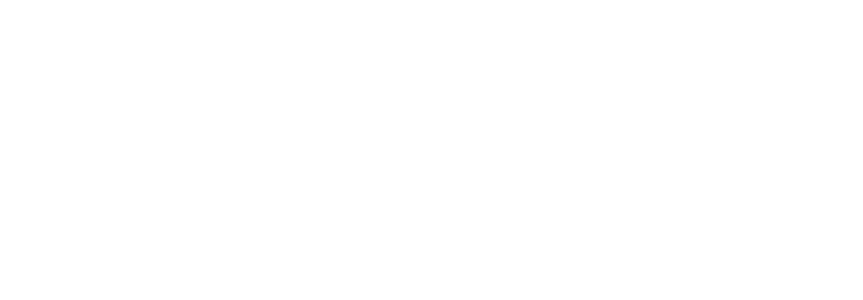
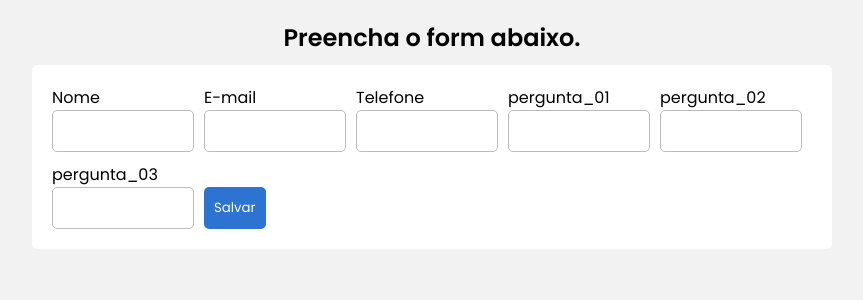
Before and after one commit to Hygordrt/CRUD_REACT_SqLite, a React (Create React App) app in the folder front_end/: page / in a window 1280 px wide. Shown: the top 300 px of the page, without its empty margins (208-1071 px from the left). Built offline with nearby package versions, Linux system fonts and the light colour scheme.

Commit message:
Criação do formulario e ajustes no style

```diff
--- a/front_end/src/App.js
+++ b/front_end/src/App.js
@@ -1,9 +1,33 @@
+import GlobalStyle from "./styles/global";
+import Styled from "styled-components";
+
+import { ToastContainer } from "react-toastify";
+import Form from "./components/Form";
+// import { toast } from "react-toastify/dist/components";
+
+const Container = Styled.div`
+  width:100%;
+  max-width: 800px;
+  margin-top: 20px;
+  display: flex;
+  flex-direction: column;
+  align-items: center;
+  gap: 10px;
+`;
+
+const Title = Styled.h2``;
 
 function App() {
   return (
-    <div className="App">
+    <>
+      <Container>
+        <Title>Preencha o form abaixo.</Title>
+        <Form/>
 
-    </div>
+      </Container>
+      {/* <ToastContainer autoClose={3000} position={toast.POSITION.BOTTOM_LEFT} /> */}
+      <GlobalStyle />
+    </>
   );
 }
 
--- /dev/null
+++ b/front_end/src/components/Form.js
@@ -0,0 +1,75 @@
+import React, { useRef } from 'react'
+import Styled from "styled-components";
+
+const FormContainer = Styled.form`
+    display: flex;
+    align-items: flex-end;
+    gap: 10px;
+    flex-wrap: wrap;
+    background-color: #fff;
+    padding: 20px;
+    box-shadown: 0px 0px 5px #ccc;
+    border-radius: 5px;
+`;
+
+const InputArea = Styled.div`
+    display: flex;
+    flex-direction: column;
+`;
+
+const Input = Styled.input`
+    width: 120px;
+    padding: 0 10px;
+    border: 1px solid #bbb;
+    border-radius: 5px;
+    height: 40px;
+    `;
+
+const Label = Styled.label``;
+
+const Button = Styled.button`
+    padding: 10px;
+    cursor: pointer;
+    border-radius: 5px;
+    border: none;
+    background-color: #2c73d2;
+    color: white;
+    height: 42px
+`;
+
+const Form = ({ onEdit }) => {
+  const ref = useRef();
+
+    return (
+    <FormContainer ref={ref}>
+        <InputArea>
+            <Label>Nome</Label>
+            <Input name="nome" />
+        </InputArea>
+        <InputArea>
+            <Label>E-mail</Label>
+            <Input name="email" />
+        </InputArea>
+        <InputArea>
+            <Label>Telefone</Label>
+            <Input name="telefone" />
+        </InputArea>
+        <InputArea>
+            <Label>pergunta_01</Label>
+            <Input name="pergunta_01" />
+        </InputArea>
+        <InputArea>
+            <Label>pergunta_02</Label>
+            <Input name="pergunta_02" />
+        </InputArea>
+        <InputArea>
+            <Label>pergunta_03</Label>
+            <Input name="pergunta_03" />
+        </InputArea>
+
+        <Button>Salvar</Button>
+    </FormContainer>
+  );
+};
+
+export default Form
--- a/front_end/src/styles/global.js
+++ b/front_end/src/styles/global.js
@@ -9,8 +9,8 @@
     }
 
     body{
-        width: 100vh;
-        height: 100vh:
+        // width: 100vh;
+        height: 100vh;
         display: flex;
         justify-content: center;
         background-color: #f2f2f2;
```
